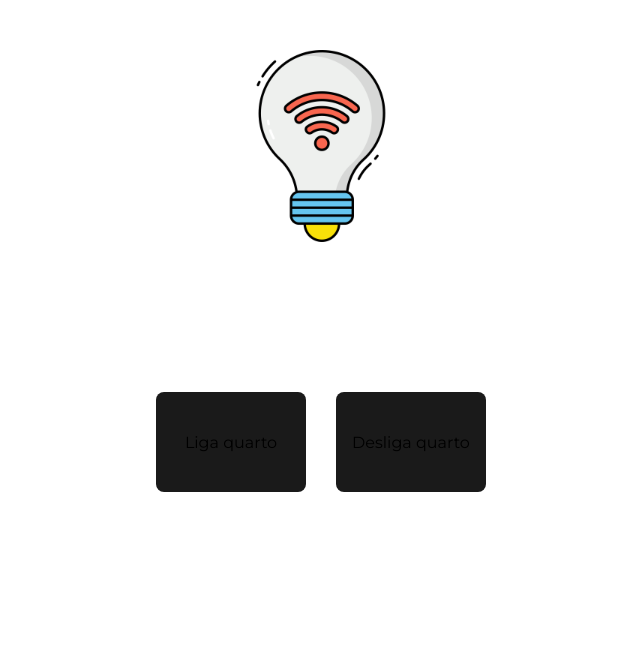
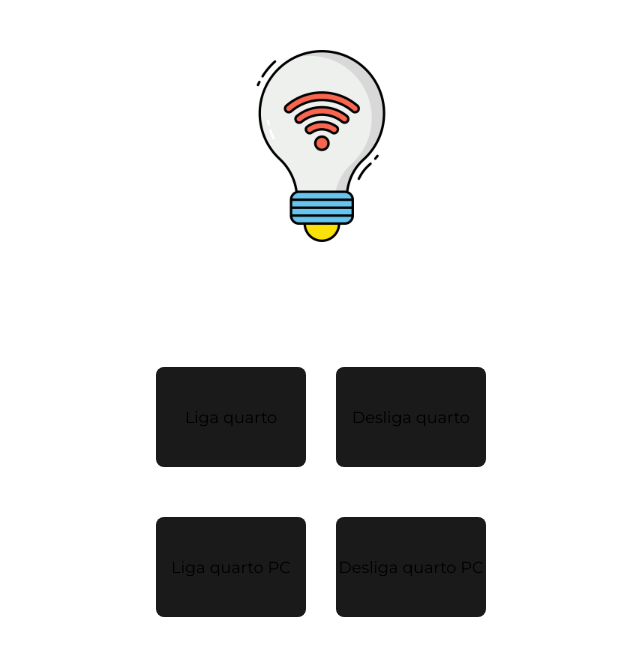
Before and after one commit to Will-Jacks/iot_interruptor_casa, a React (Vite) app: page / in a window 1280 px wide. Shown: the top 656 px of the page, without its empty margins (319-959 px from the left). Built offline with nearby package versions, Linux system fonts and the light colour scheme; what mqtt would draw is missing.

Commit message:
Adição do quarto PC

```diff
--- a/src/Components/Buttons/Buttons.jsx
+++ b/src/Components/Buttons/Buttons.jsx
@@ -2,14 +2,22 @@ import { client, topic} from "../../Connection";
 import './button.css';
 
 export default function Button() {
-    function mandaMSG(mensagem) {
-        client.publish(topic, mensagem)
+    function mandaMSG(topico, mensagem) {
+        client.publish(topico, mensagem)
     }
 
     return(
         <div className="div-button">
-            <button onClick={()=> {mandaMSG('Desliga rele')}}>Liga quarto</button>
-            <button onClick={()=> {mandaMSG('Liga rele')}}>Desliga quarto</button>
+            <div className="button-individual">
+                <button onClick={()=> {mandaMSG(topic,'Liga rele')}}>Liga quarto</button>
+                <button onClick={()=> {mandaMSG(topic, 'Desliga rele')}}>Desliga quarto</button>
+            </div>
+
+            <div className="button-individual">
+                <button onClick={()=> {mandaMSG((topic + '1'),'Liga rele')}}>Liga quarto PC</button>
+                <button onClick={()=> {mandaMSG(topic + '1', 'Desliga rele')}}>Desliga quarto PC</button>
+            </div>
+
         </div>
     )
 }
--- a/src/Components/Buttons/button.css
+++ b/src/Components/Buttons/button.css
@@ -4,6 +4,8 @@
     justify-content: center;
     align-items: center;
     gap: 30px;
+    flex-direction: column;
+    margin-top: 100px;
 }
 
 button {
@@ -22,3 +24,9 @@ button:hover {
     border-color: #646cff;
     background-color: black;
 }
+
+.button-individual {
+    display: flex;
+    gap: 30px;
+    padding: 10px;
+}
```
